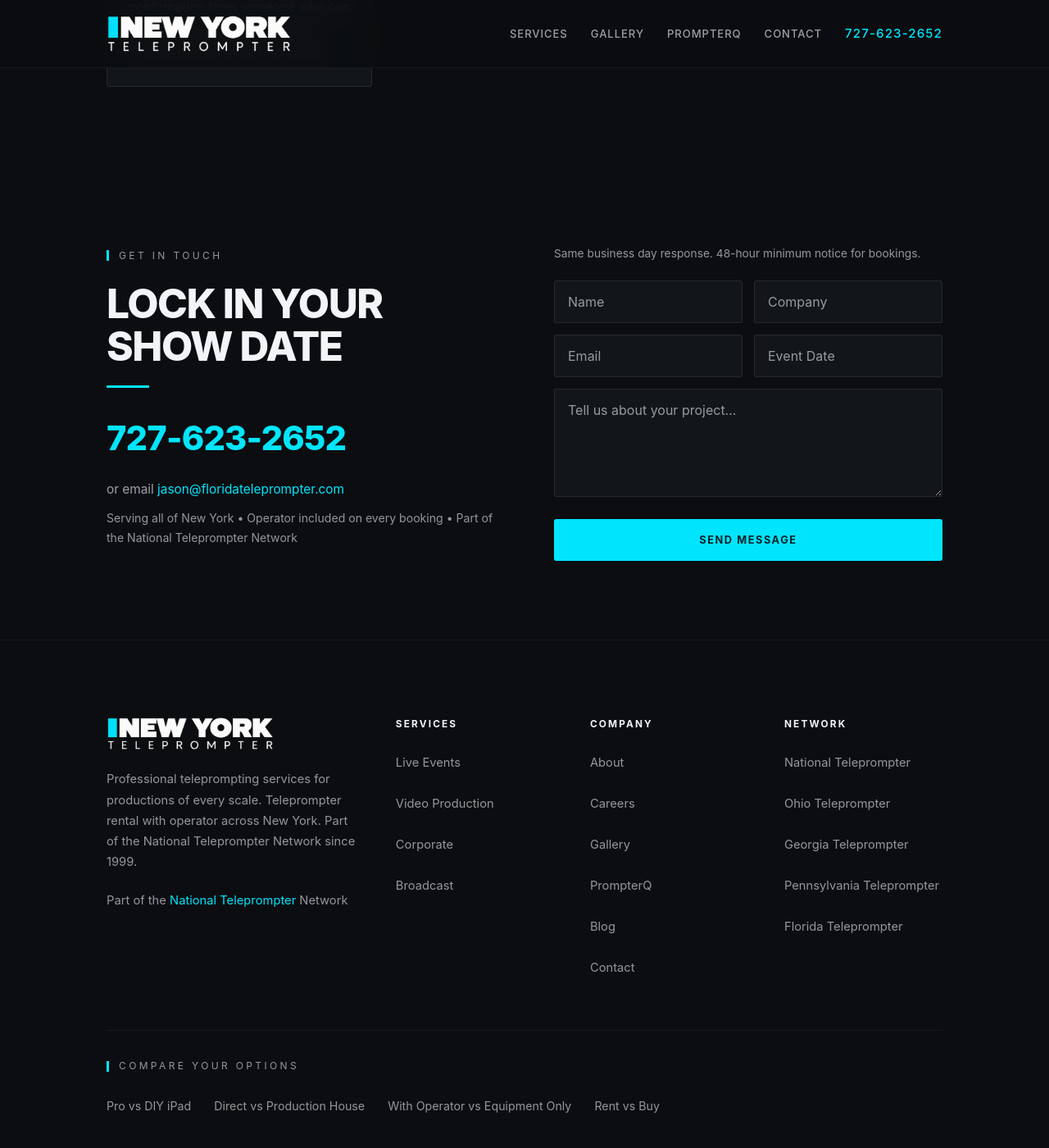
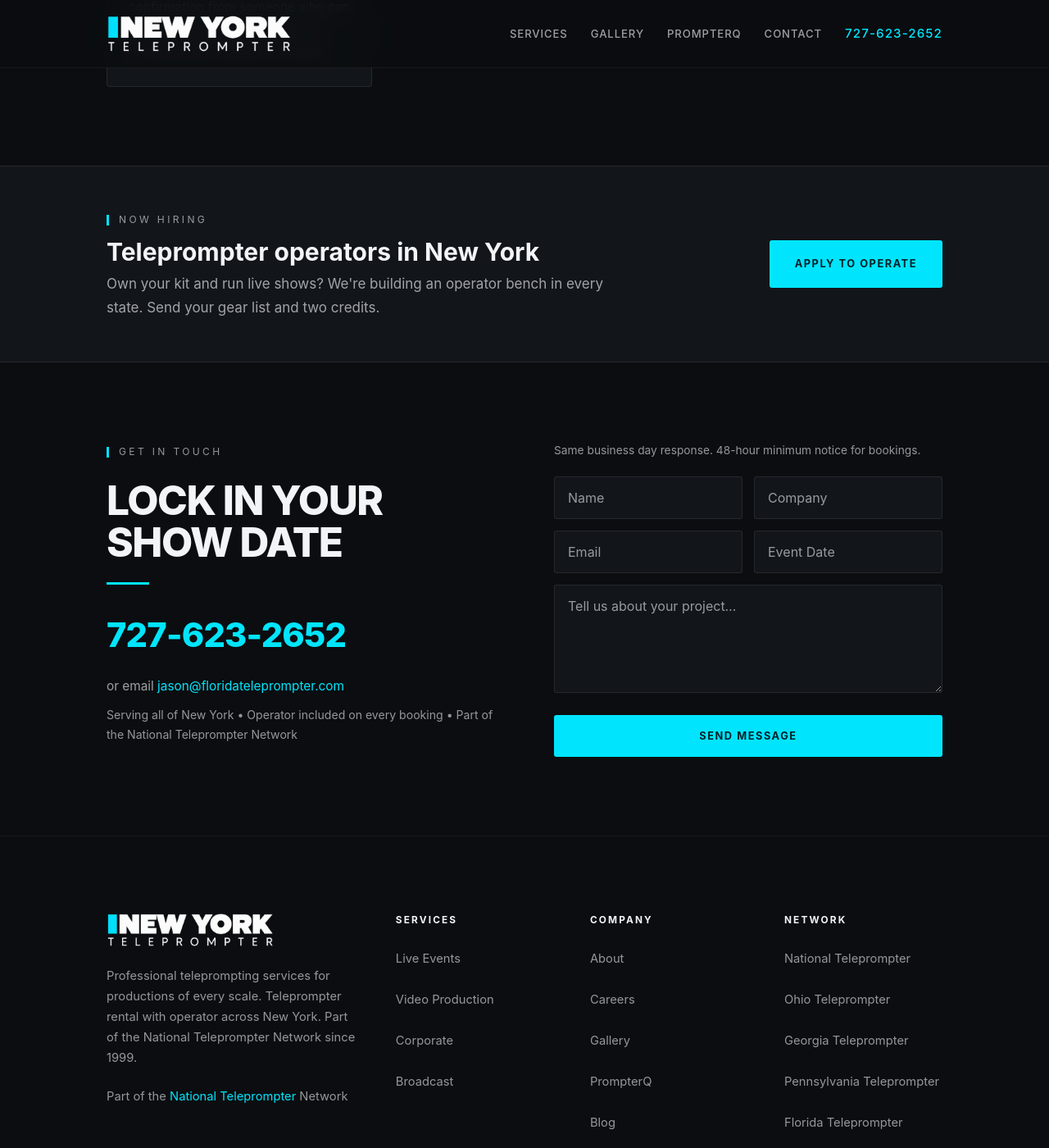
Before and after one commit to jasproj/newyorkteleprompter, a Jekyll site: the page index.html, which Jekyll copies as it is, in a window 1280 px wide and 1400 px high, scrolled down 7302 px. Shown: the whole window at 82% size. Built offline with Jekyll 4.4.1, drawn with Linux system fonts in a browser that asks for light colours.

Commit message:
feat: "Now Hiring Operators" band above the contact section (#44)
A visible operator-recruiting callout on the home page. Until now the only
path to the application form was a footer link. The band names the state,
says what we want (own kit, live-show experience, gear list + two credits)
and sends applicants to the existing careers page. Styled with the site's
own CSS variables; no new colors, fonts or scripts. Verified at 1280 and
390 wide.


Claude-Session: https://claude.ai/code/session_01SW4oYwAA8ZEcmkVZYUBX96

Co-authored-by: Claude Fable 5.1 <noreply@anthropic.com>

```diff
--- a/index.html
+++ b/index.html
@@ -520,7 +520,14 @@
             .hero-vp { max-width: 46ch; }
             .nav-links a { display: block; }
         }
-</style>
+
+        /* Hiring band */
+        .hiring { padding: clamp(36px, 4vw, 56px) 0; background: var(--surface); border-top: 1px solid var(--line); border-bottom: 1px solid var(--line); }
+        .hiring-wrap { display: flex; align-items: center; justify-content: space-between; gap: 28px; flex-wrap: wrap; }
+        .hiring-title { font-size: clamp(22px, 2.6vw, 30px); line-height: 1.15; margin: 6px 0 8px; }
+        .hiring-text { color: var(--text-dim); margin: 0; max-width: 60ch; }
+        .hiring .btn { white-space: nowrap; }
+    </style>
 </head>
 <body>
 
@@ -793,6 +800,18 @@
         </div>
     </section>
 
+        <!-- Hiring -->
+    <section class="hiring" id="hiring" aria-label="Now hiring teleprompter operators">
+        <div class="wrap hiring-wrap">
+            <div>
+                <span class="eyebrow">Now Hiring</span>
+                <h2 class="hiring-title">Teleprompter operators in New York</h2>
+                <p class="hiring-text">Own your kit and run live shows? We're building an operator bench in every state. Send your gear list and two credits.</p>
+            </div>
+            <a href="careers.html" class="btn btn-primary">Apply to operate</a>
+        </div>
+    </section>
+
     <!-- Contact -->
     <section class="contact" id="contact">
         <div class="wrap">
```
